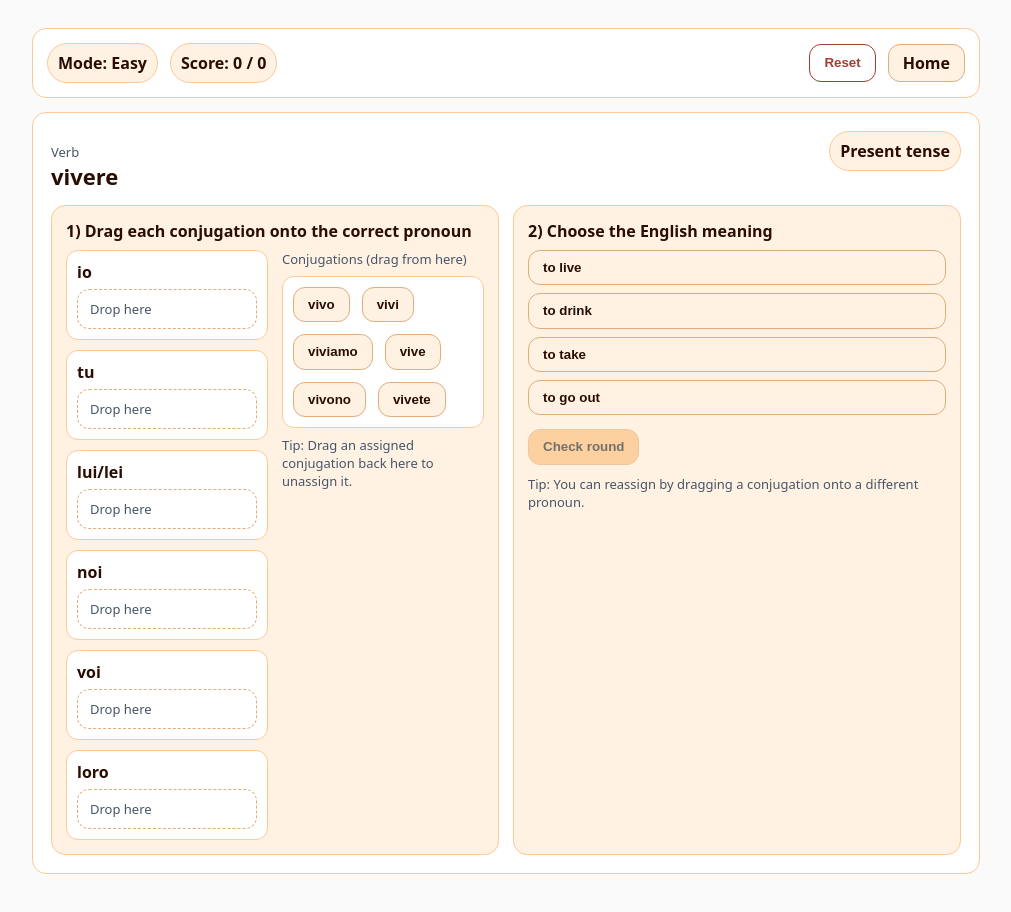
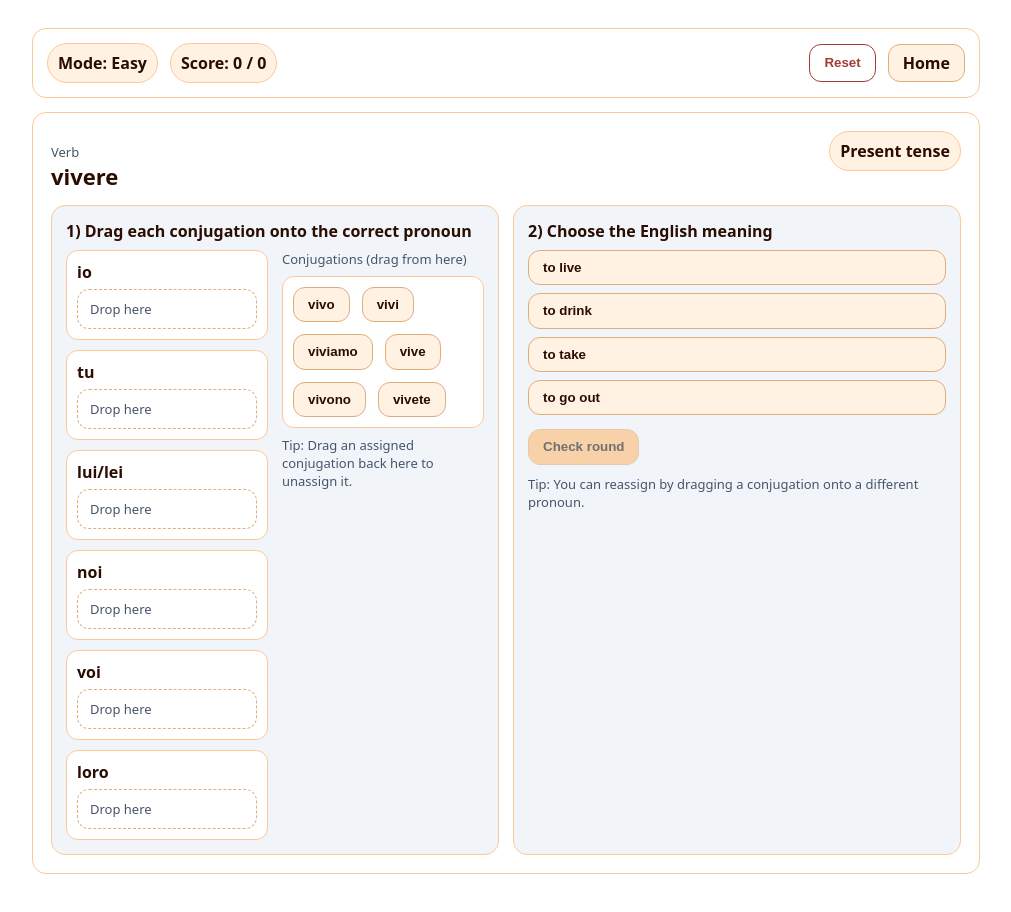
Before and after one commit to RachBLondon/italian-verbs, a Next.js app: page /easy in a window 1280 px wide. Shown: the top 912 px of the page, without its empty margins (134-1145 px from the left). Built offline with nearby package versions, Linux system fonts and the light colour scheme; a web font is replaced by a local one.

Commit message:
style: add cardFrame class and panel background; apply to cards and ScoreBar; update globals
Co-authored-by: Cosine <agent@cosine.sh>

```diff
--- a/app/easy/page.tsx
+++ b/app/easy/page.tsx
@@ -197,7 +197,7 @@ export default function EasyPage() {
     <main>
       <ScoreBar modeLabel="Easy" correct={correct} total={total} onReset={onResetScore} />
 
-      <div className="card" style={{ padding: 18 }}>
+      <div className="card cardFrame" style={{ padding: 18 }}>
         <div className="row" style={{ alignItems: 'baseline', justifyContent: 'space-between' }}>
           <div>
             <div className="small">Verb</div>
@@ -209,7 +209,7 @@ export default function EasyPage() {
         <div style={{ height: 14 }} />
 
         <div className="grid2">
-          <div className="card" style={{ padding: 14, borderRadius: 14, background: 'var(--color-surface2)' }}>
+          <div className="card" style={{ padding: 14, borderRadius: 14, background: 'var(--color-panel)' }}>
             <div style={{ fontWeight: 800, marginBottom: 8 }}>1) Drag each conjugation onto the correct pronoun</div>
 
             <div style={{ display: 'grid', gridTemplateColumns: '1fr 1fr', gap: 14 }}>
@@ -343,7 +343,7 @@ export default function EasyPage() {
             </div>
           </div>
 
-          <div className="card" style={{ padding: 14, borderRadius: 14, background: 'var(--color-surface2)' }}>
+          <div className="card" style={{ padding: 14, borderRadius: 14, background: 'var(--color-panel)' }}>
             <div style={{ fontWeight: 800, marginBottom: 8 }}>2) Choose the English meaning</div>
             <div style={{ display: 'grid', gap: 8 }}>
               {round.meaningOptions.map((m) => {
--- a/app/globals.css
+++ b/app/globals.css
@@ -1,7 +1,8 @@
 :root {
-  --color-bg: #FAFAFA;
+  --color-bg: #FFFFFF;
   --color-surface: #FFFFFF;
   --color-surface2: #FFF2E3;
+  --color-panel: #F1F5F9;
   --color-fg: #2A0C00;
   --color-fg-muted: #475569;
   --color-fg-inverse: #FFFFFF;
@@ -69,6 +70,10 @@ a:hover {
   background: var(--color-surface);
   border: 1px solid var(--color-border);
   border-radius: 14px;
+}
+
+.cardFrame {
+  background: transparent;
 }
 
 .header {
--- a/app/hard/page.tsx
+++ b/app/hard/page.tsx
@@ -99,7 +99,7 @@ export default function HardPage() {
     <main>
       <ScoreBar modeLabel="Hard" correct={correct} total={total} onReset={onResetScore} />
 
-      <div className="card" style={{ padding: 18 }}>
+      <div className="card cardFrame" style={{ padding: 18 }}>
         <div className="row" style={{ justifyContent: 'space-between', alignItems: 'baseline' }}>
           <div>
             <div className="small">English meaning</div>
@@ -110,7 +110,7 @@ export default function HardPage() {
 
         <div style={{ height: 14 }} />
 
-        <div className="card" style={{ padding: 14, borderRadius: 14, background: 'var(--color-surface2)' }}>
+        <div className="card" style={{ padding: 14, borderRadius: 14, background: 'var(--color-panel)' }}>
           <div className="small" style={{ marginBottom: 8 }}>
             Type the present tense form.
           </div>
--- a/app/page.tsx
+++ b/app/page.tsx
@@ -2,7 +2,7 @@ import Link from 'next/link';
 
 export default function HomePage() {
   return (
-    <main className="card">
+    <main className="card cardFrame">
       <div className="header">
         <h1 className="title">Italian Irregular Verbs</h1>
         <p className="subtitle">
--- a/components/ScoreBar.tsx
+++ b/components/ScoreBar.tsx
@@ -15,7 +15,7 @@ export default function ScoreBar({
 }) {
   return (
     <div
-      className="card"
+      className="card cardFrame"
       style={{
         padding: 14,
         display: 'flex',
```
